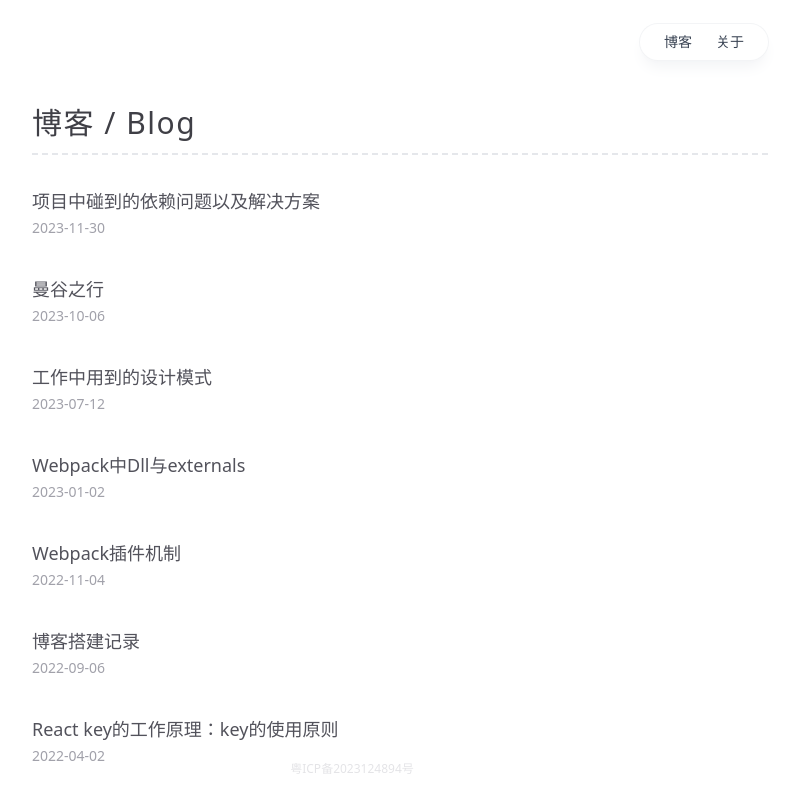
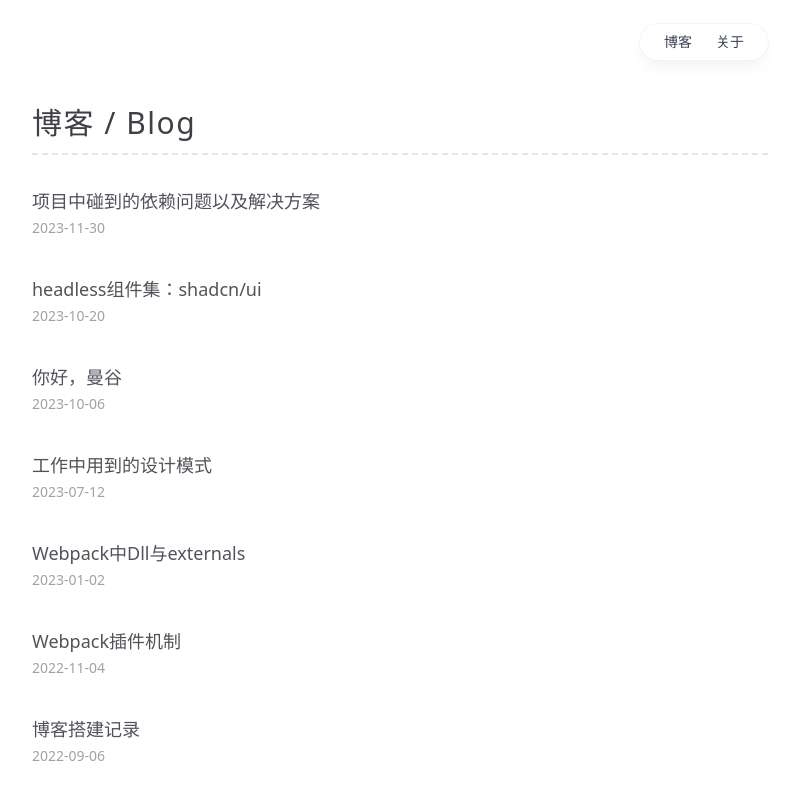
Before and after one commit to hinhinlaw/blog, a Next.js app: page / in a window 1280 px wide. Shown: the top 800 px of the page, without its empty margins (240-1039 px from the left). Built offline with nearby package versions, Linux system fonts and the light colour scheme.

Commit message:
feat: 添加post

```diff
--- a/pages/index.tsx
+++ b/pages/index.tsx
@@ -48,7 +48,7 @@ const Home: NextPage<IProps> = ({ allPostsData }) => {
           })}
         </ul>
       </section>
-      <div className="text-zinc-200 text-[12px] flex justify-center w-1/2 absolute bottom-0 h-[40px]">
+      <div className="text-zinc-200 text-[12px] flex justify-center w-full">
         <a target="_blank" href="https://beian.miit.gov.cn">粤ICP备2023124894号</a>
       </div>
     </Layout>
--- /dev/null
+++ b/posts/headless组件库——shadcn:ui.md
@@ -0,0 +1,37 @@
+---
+title: "headless组件集：shadcn/ui"
+date: "2023-10-20 20:33:34"
+
+---
+![image-20231130214947455](https://cdn.jsdelivr.net/gh/hinhinlaw/blog-resources@main/images/post/shadcnui202311302149810.png)
+
+最近了解到一个“组件库”——shadcn/ui，它是一个headless“组件库”，shadcn/ui有什么特别之处呢？我们看看它官网的描述：
+
+> This is NOT a component library. It's a collection of re-usable components that you can copy and paste into your apps
+
+1. 这个不是一个传统意义上的组件库；
+2. shadcn/ui是一个可复用组件的集合；
+3. 你可以直接在官网上看文档找你想要的组件，并且能直接复制代码进去你自己的项目中，直接使用组件；
+
+
+
+### 特点一：无需使用npm安装组件
+
+我们平时使用的组件库比如：ant-design、element-ui，我们在使用它们的时候，需要通过npm或者yarn来安装依赖到自己的项目中，这种是传统的组件库。而shadcn/ui不能通过npm安装，而是在使用时通过CLI工具将组件的代码直接复制到项目中。
+
+![image-20231130221212826](https://cdn.jsdelivr.net/gh/hinhinlaw/blog-resources@main/images/post/shadcnui202311302212340.png)
+
+比如我想用这个tooltip组件，我只需要在项目的根目录下执行命令行：`npx shadcn-ui@latest add tooltip `，就可以将tooltip的代码生成到项目中：
+
+![image-20231130221332449](https://cdn.jsdelivr.net/gh/hinhinlaw/blog-resources@main/images/post/shadcnui202311302213138.png)
+
+然后就可以直接在项目中使用，注意，整个过程都没有使用npm install或者yarn add安装组件，就可以使用到组件了！它提供给我们组件应有的基础能力，比如tooltip就是一个能在hover时弹出一个气泡的组件，这个是它作为非传统组件库的一个特点。
+
+
+
+### 特点二：轻松修改组件样式，实现你自己风格的组件
+
+因为它是基于radix-ui和tailwindcss实现的，所有的组件样式都是直接展现在CLI工具生成的组件代码中的，所以我们能轻轻松松地修改组件的样式，这对于要实现一套自己公司的风格的组件库的小伙伴来说，简直就是福音，试想下平时我们使用ant-design，如果UI或者产品说这个按钮不太好看，需要改改样式，这是一件多么头痛的事，我们要写代码去hack组件的样式，还要不断调整，来覆盖ant-design组件原来的样式。
+
+------
+对了，本博客中所有的ui组件都是用shadcn/ui实现的:D
--- a/posts/曼谷之行.md
+++ b/posts/你好，曼谷.md
@@ -1,5 +1,5 @@
 ---
-title: "曼谷之行"
+title: "你好，曼谷"
 date: "2023-10-06 13:49:48"
 
 ---
```
